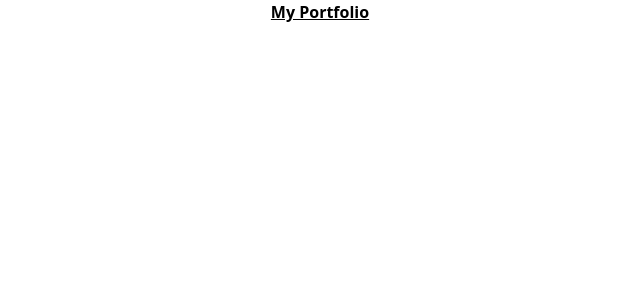
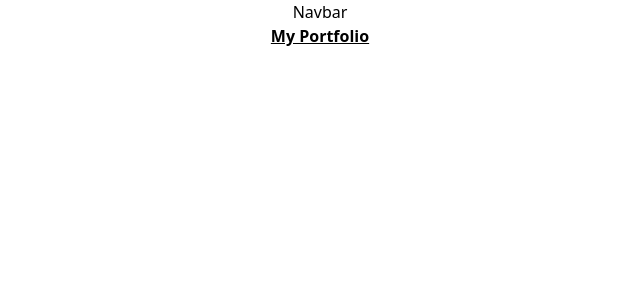
Before and after one commit to ApexBortz/portfolio, a Next.js app: page / in a window 1280 px wide. Shown: the top 300 px of the page, without its empty margins (320-960 px from the left). Built offline with nearby package versions, Linux system fonts and the light colour scheme.

Commit message:
tailwind install & configure

```diff
--- a/pages/index.js
+++ b/pages/index.js
@@ -1,17 +1,22 @@
 import Head from 'next/head'
 import Image from 'next/image'
+import Navbar from '../components/Navbar'
 import styles from '../styles/Home.module.css'
 
 export default function Home() {
   return (
-    <div className='flex justify-center'>
+    <div>
       <Head>
         <title>Nicholas Bortz | Software Engineer</title>
         <meta name="Portfolio" content="Generated by create next app" />
         <link rel="icon" href="/favicon.ico" />
       </Head>
 
-      <div className=''>
+      <div className='flex justify-center'>
+      <Navbar></Navbar>
+      </div>
+
+      <div className='flex justify-center'>
       <h2 className='text 3xl font-bold underline'>My Portfolio</h2>
       </div>
 
```
